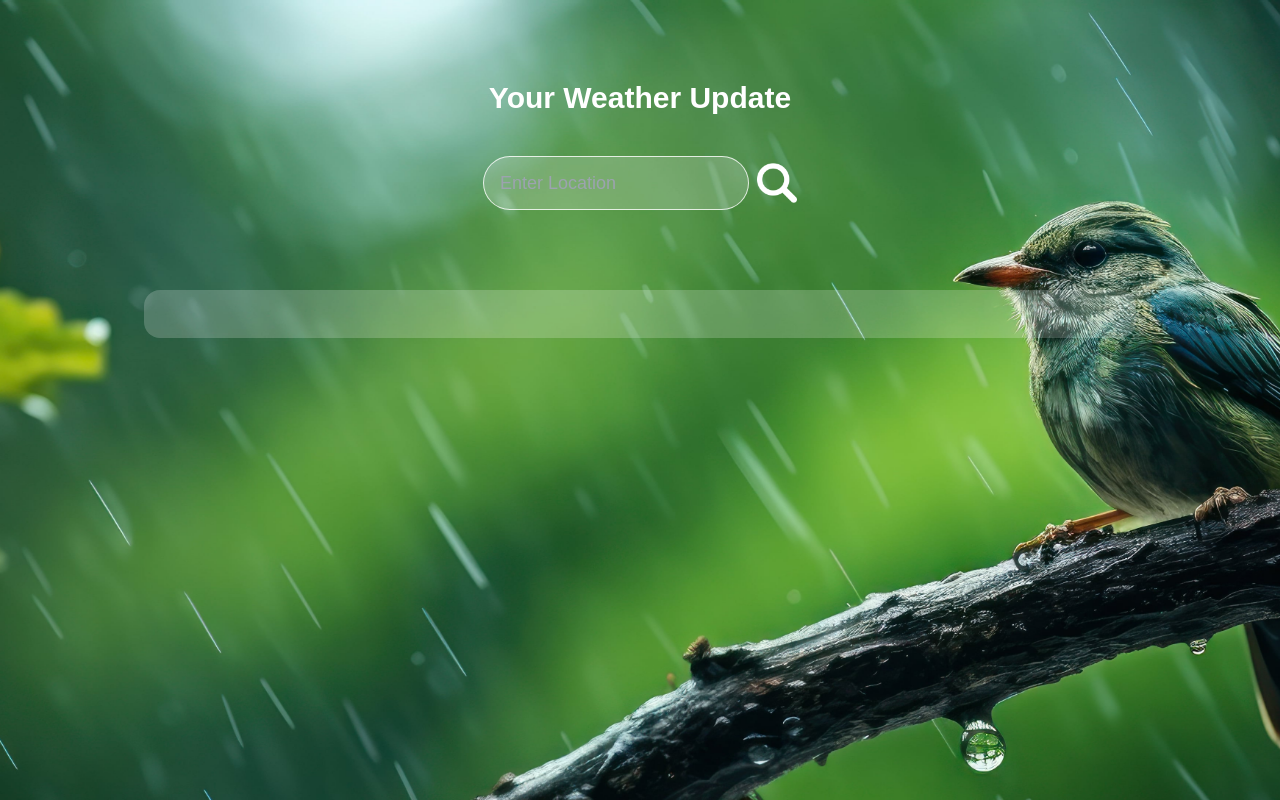
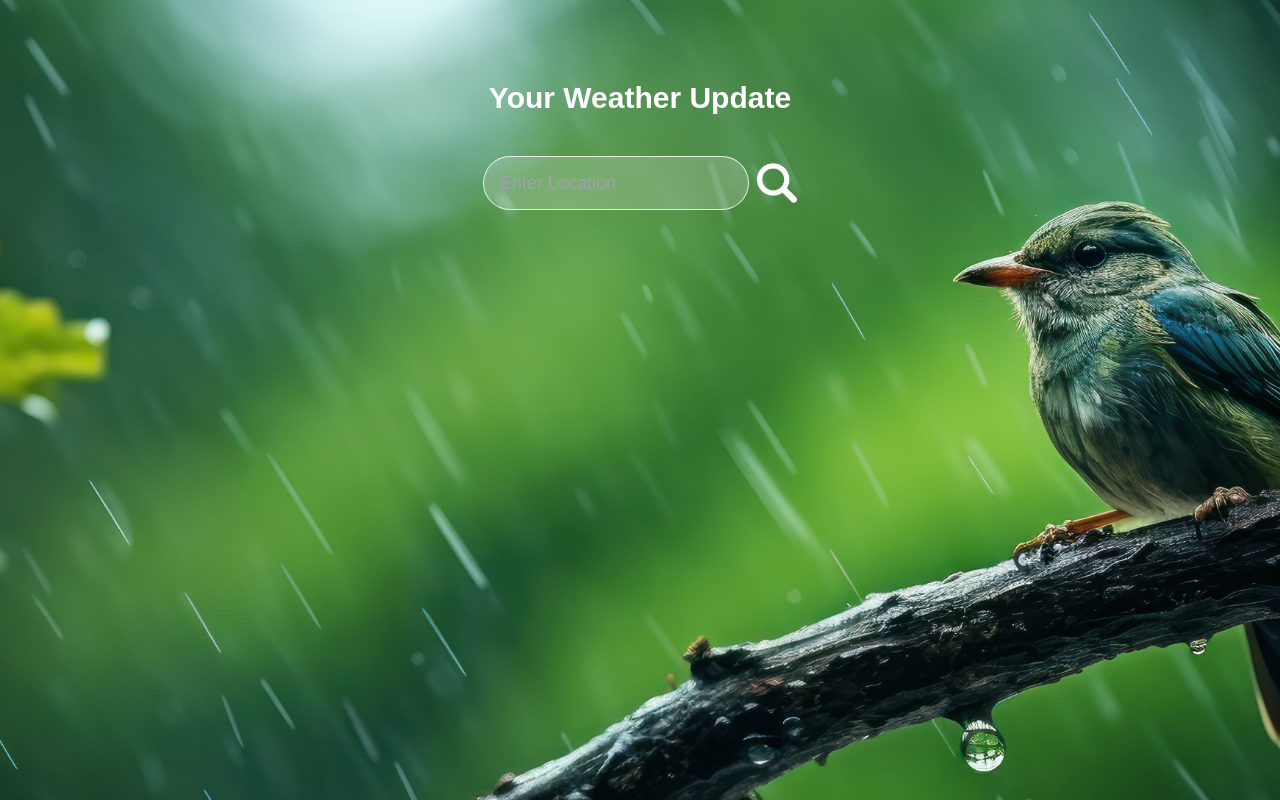
Before and after one commit to Abel-G/weather-app, a React (Vite) app: page / in a window 1280 px wide. Shown: the top 800 px of the page. Built offline with nearby package versions, Linux system fonts and the light colour scheme.

Commit message:
addin api in .env

```diff
--- a/src/App.jsx
+++ b/src/App.jsx
@@ -13,6 +13,7 @@ function App() {
   const [data, setData] = useState({});
 
   const fetchWeatherData = (location) => {
+     ;
     const url = `https://api.openweathermap.org/data/2.5/weather?q=${location}&units=metric&appid=${import.meta.env.VITE_API_KEY}`;
 
     fetch(url)
--- a/src/components/WeatherCard.jsx
+++ b/src/components/WeatherCard.jsx
@@ -5,10 +5,10 @@ import humidity from '../assets/humidity.png'
 function WeatherCard({ data }) {
   return (
     <div className='max-w-5xl mx-auto px-4 pt-10 relative flex  gap-10 justify-between overflow-hidden' >
-      <div className='w-full mx-auto bg-white/20 px-4 pb-6 rounded-2xl flex justify-between'>
+      <div className='w-full mx-auto bg-white/20 px-4  rounded-2xl flex justify-between'>
         <div>
           <div className='location'>
-            <p className='text-3xl p-3'>{data.name}</p>
+            <p className='text-3xl'>{data.name}</p>
           </div>
           <div className='temp'>
             {data.main ? <h1 className='text-6xl'>{data.main.temp.toFixed(1)}°C</h1> : null}
```
